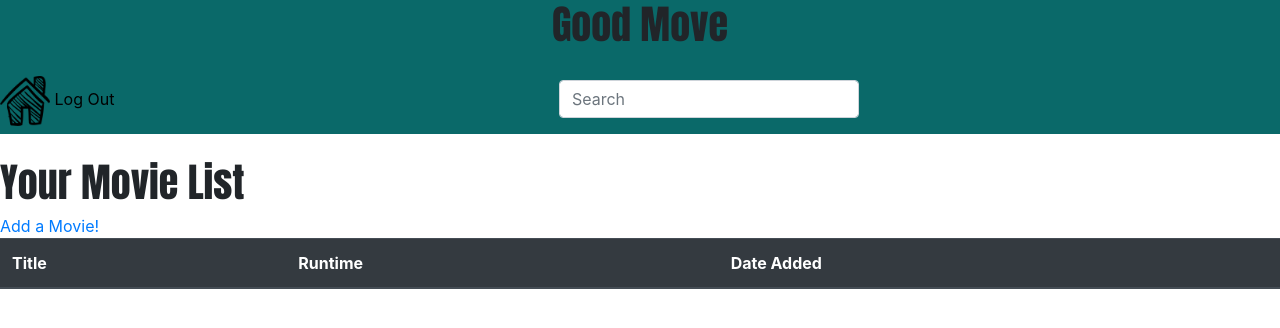
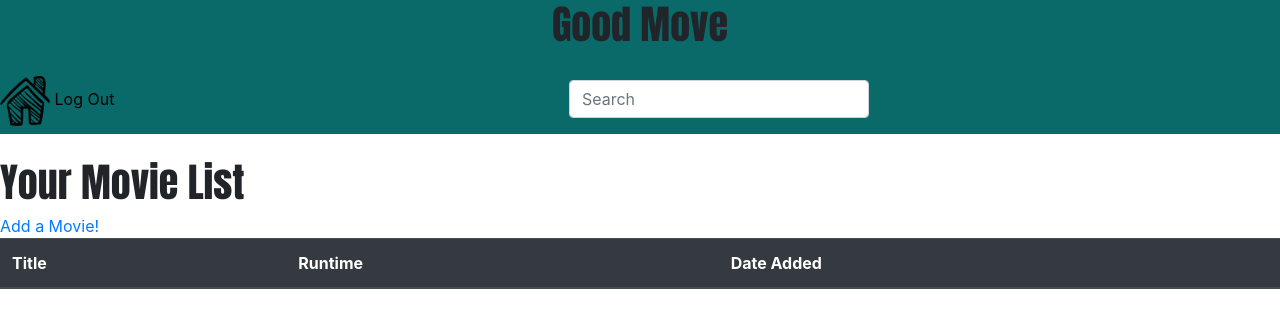
Before and after one commit to October2020PandA/Moosa_Ghias-Movie-Project, a Django app: template Goodmove/gm_app/templates/choices.html in a window 1280 px wide. Shown: the top 328 px of the page. Run offline with Django 3.2, Linux system fonts and the light colour scheme; the template is opened without the code that fills it: values that come from a table or form of the project are taken from there, others are empty; data comes from the database, SQL or seed files in the repository; both versions use the stored data as it was after the commit; some libraries are stand-ins or nearby versions.

Commit message:
adding images folder

```diff
--- a/Goodmove/gm_app/static/css/style.css
+++ b/Goodmove/gm_app/static/css/style.css
@@ -56,6 +56,13 @@ h1{
 #search{
     width:300px;
     display: inline-block;
-    margin-left: 220px;
+    margin-left: 190px;
 
 }
+
+#search2{
+    width: 300px;
+    display: inline-block;
+    margin-left: 260px;
+
+}
--- a/Goodmove/gm_app/templates/choices.html
+++ b/Goodmove/gm_app/templates/choices.html
@@ -20,7 +20,7 @@
                     <img id="home_img" src="{% static 'pictures/home.png' %}" alt="home">
                 </a>
                 <a id="logout" href="/logout">Log Out</a>
-                <form id="search" action="/search" method="POST">
+                <form id="search2" action="/search" method="POST">
                     {% csrf_token %}
                     <div class="form-group">
                         <label for="search"></label>
```
Also changed, not shown: Goodmove/db.sqlite3, Project_images/Homepage.png (added), Project_images/Login.png (added), 2 other files.
